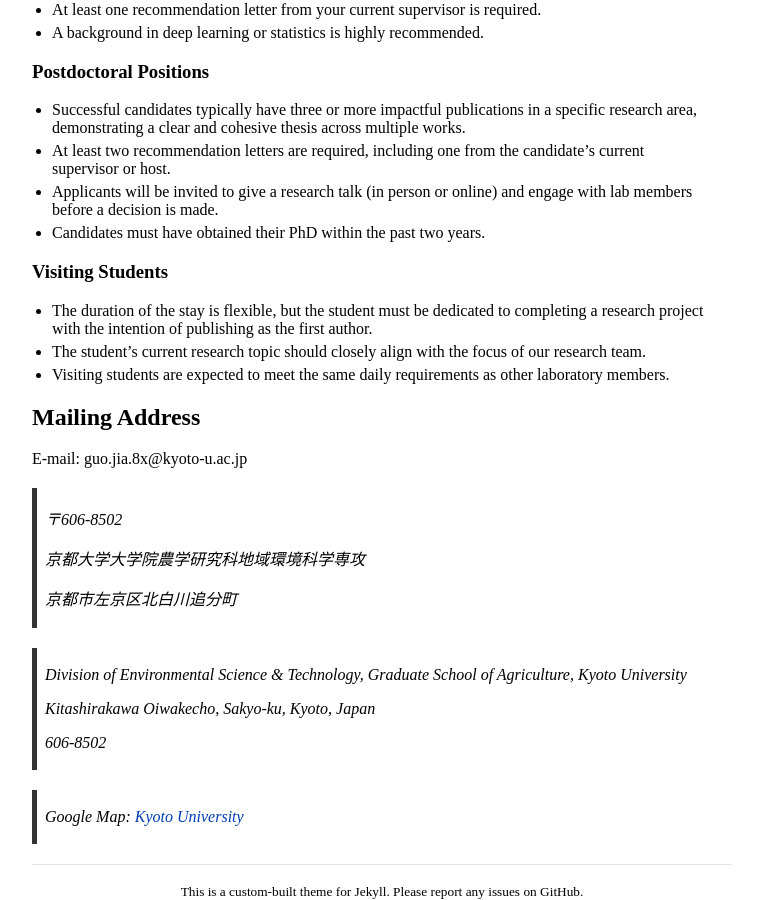
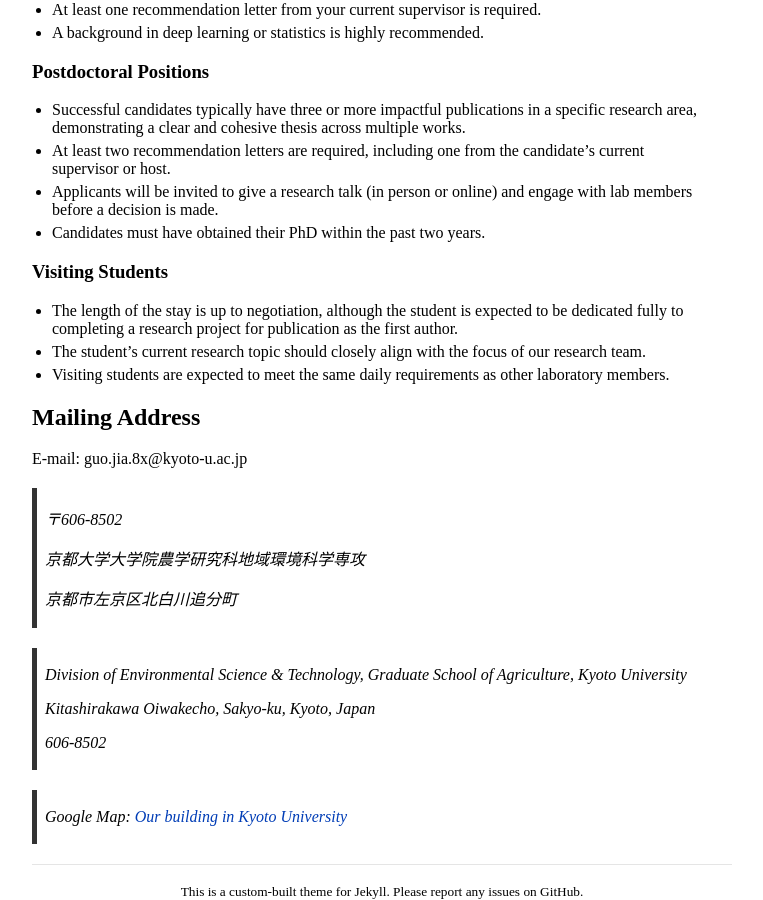
Before and after one commit to JiaGUOCV/JiaGUOCV.github.io, a Jekyll site: the page built from contact.md, in a window 1280 px wide and 900 px high, scrolled down 618 px. Shown: the whole window, without its empty margins (258-1021 px from the left). Built offline with Jekyll 4.4.1, drawn with Linux system fonts in a browser that asks for light colours; our own code applies the rules of GitHub Pages for plain Markdown files.

Commit message:
Update contact.md

```diff
--- a/contact.md
+++ b/contact.md
@@ -30,7 +30,7 @@ KYU: [Scholarships](https://www.kyoto-u.ac.jp/en/education-campus/procedures/sch
 * Candidates must have obtained their PhD within the past two years.
 
 ### Visiting Students
-* The duration of the stay is flexible, but the student must be dedicated to completing a research project with the intention of publishing as the first author.
+* The length of the stay is up to negotiation, although the student is expected to be dedicated fully to completing a research project for publication as the first author.
 * The student’s current research topic should closely align with the focus of our research team.
 * Visiting students are expected to meet the same daily requirements as other laboratory members.
 
@@ -51,4 +51,4 @@ E-mail: guo.jia.8x@kyoto-u.ac.jp
 >
 >606-8502
 
->Google Map: [Kyoto University](https://maps.app.goo.gl/uGGMuQkCFkYcgR7F7)
+>Google Map: [Our building in Kyoto University](https://maps.app.goo.gl/uGGMuQkCFkYcgR7F7)
```
